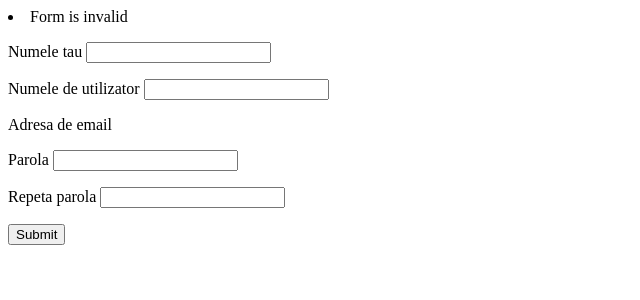
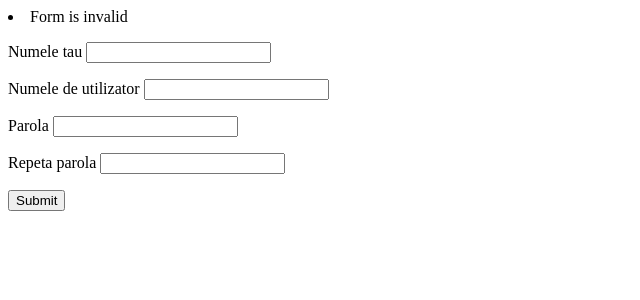
Before and after one commit to cristid9/web-store, a Flask app: page /singup in a window 1280 px wide. Shown: the top 300 px of the page, without its empty margins (0-640 px from the left). Run offline with Flask 3, Linux system fonts and the light colour scheme.

Commit message:
Remove email field from singup.py

```diff
--- a/src/app/templates/singup.html
+++ b/src/app/templates/singup.html
@@ -6,7 +6,6 @@
 
 			<p> Numele tau {{ form.name }} </p>
 			<p> Numele de utilizator {{ form.username }} </p>
-			<p> Adresa de email {{ form.email }} </p>
 			<p> Parola {{ form.password }} </p>
 			<p> Repeta parola {{ form.confirm }} </p>
 			<input type="submit">
```
